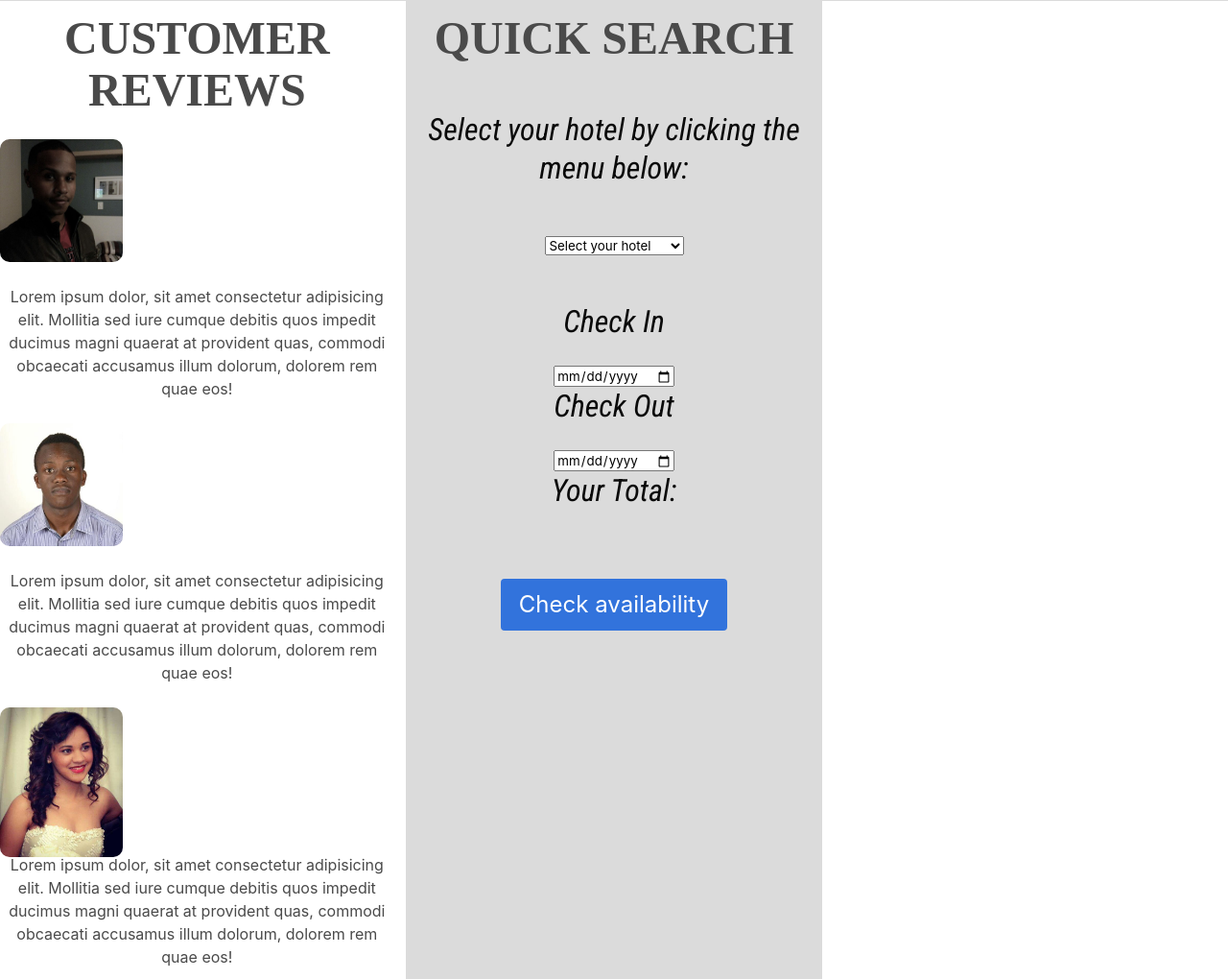
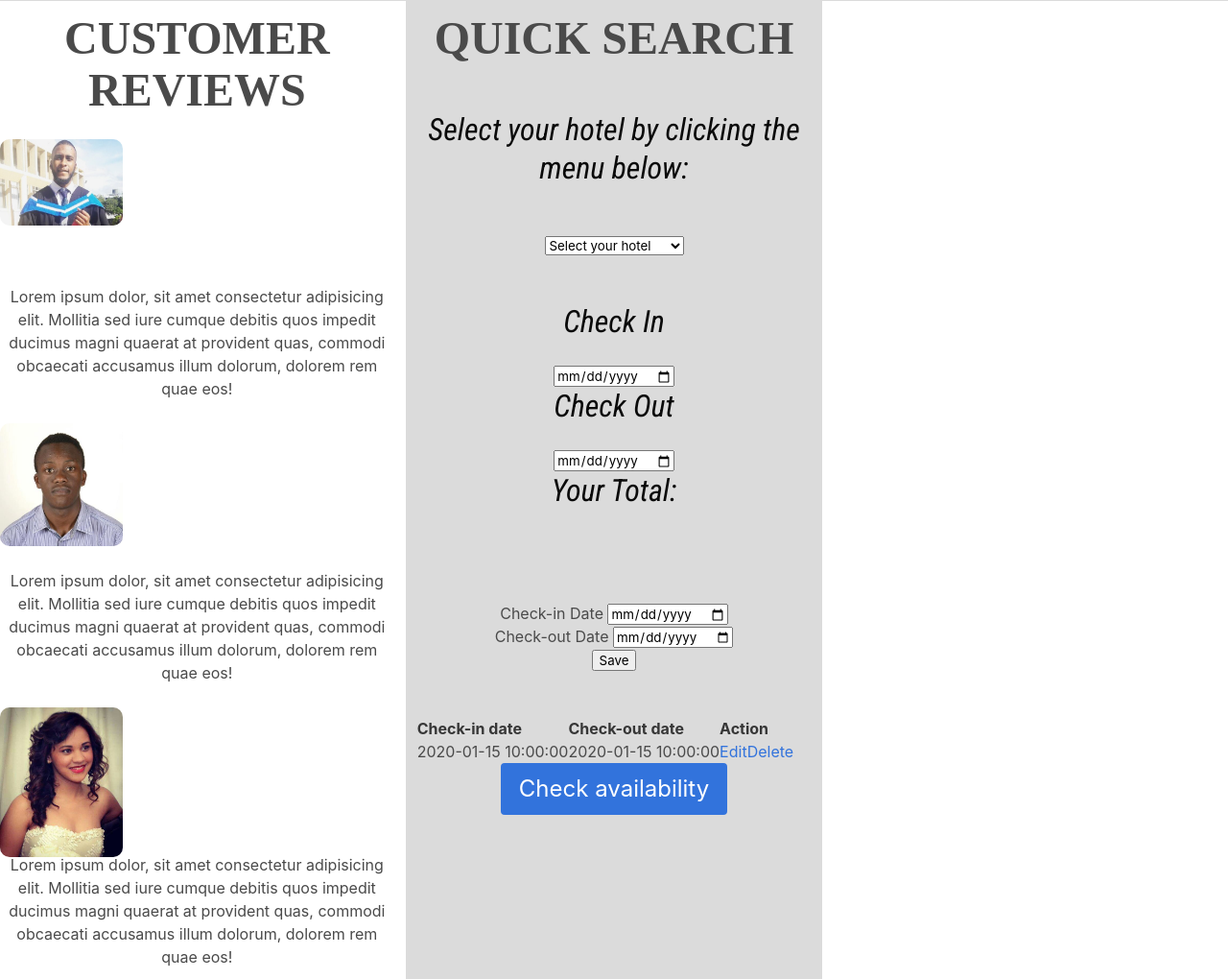
Before and after one commit to urickesau1/hotel_booking_system, a PHP site: page / in a window 1280 px wide. Shown: the part 1142-2162 px from the top of the page at 96% size. Run offline with PHP 8.4, Linux system fonts and the light colour scheme; tables that the repository leaves empty or names only in its code hold one stand-in row (values such as "Sample post"); some web fonts are replaced.

Commit message:
added a test form with dates to improve user experience when selecting check-in and check-out dates

```diff
--- a/index.php
+++ b/index.php
@@ -1,3 +1,23 @@
+<?php include('server.php');
+
+if (isset($_GET['edit'])) {
+    $id = $_GET['edit'];
+
+    $rec = mysqli_query($db, "SELECT * FROM date_info WHERE id=$id");
+    $edit_state = true;
+    $record = mysqli_fetch_array($rec);
+    $date_in = $record['date_in'];
+    $date_out = $record['date_out'];
+    $id = $record['id'];
+
+}
+
+
+?>
+
+
+
+
 <!DOCTYPE html>
 <html lang="en">
 <head>
@@ -137,6 +157,15 @@
             display: none;
         }
 
+        #bookdates {
+            width: 45%;
+            margin: 50px auto;
+            text-align: left;
+            padding: 20px;
+            border: 6px solid #bbbbbb;
+            border-radius: 13px;
+        }
+
 
 
 
@@ -241,7 +270,7 @@
             <h2 class="title is-1 has-text-grey-dark" id="reviews">CUSTOMER REVIEWS</h2>
             <div>
             <figure class="image is-128x128 is-centered">
-                <img src="img/urick.jpg">
+                <img src="img/john-paul.jpg">
             </figure>
             <br>
             <p class="is-italic" id="review-text">
@@ -307,8 +336,73 @@
 
            </form>
            <br>
+           <br>
+           <!------------------------------------------------------------------>
+           <form method="post" action="server.php" class="bookdates">
+    <input type="hidden" name="id" value="<?php echo $id; ?>">
+
+        <div class="input-group">
+            <label>Check-in Date</label>
+            <input type="date"name="date_in" value="<?php echo $date_in; ?>">
+        </div>
+        <div class="input-group">
+            <label>Check-out Date</label>
+            <input type="date"name="date_out" value="<?php echo $date_out; ?>">
+        </div>
+        <div class="input-group">
+            <!--Here I defined my buttons to respond according to whether a user wants to update or save a task-->
+            <?php if ($edit_state == false): ?>
+                <button type="submit" name="save" class="btn">Save</button>
+             <?php else:  ?>
+                <button type="submit" name="update" class="btn">Update</button>
+            <?php endif ?>
+        </div>
+    </form>
+        <br>
+        <br>
+        <!------------------------------------------------------------------>
+        <!------------------------------------------------------------------>
+
+    <!--THIS IS THE TABLE WHICH DISPLAYS THE TASK INFORMATION ONCE IT HAS BEEN ENTERED AND SAVED-->
+    <table>
+        <thead>
+            <tr>
+                <th>Check-in date</th>
+                <th>Check-out date</th>
+                <th colspan="2">Action</th>
+            </tr>
+        </thead>
+        <tbody>
+        <!--THE DATA IS FETCHED AND DISPLAYED VIA THE FETCH ARRAY FUNCTION. I CALLED THE DATA FROM THEIR ASSIGNED FIELDS IN THE DATABASE TO THEIR CORRESPONDING POSITION IN THE USER TABLE-->
+        <?php while($row = mysqli_fetch_array($results)) { ?>
+            <tr>
+                <td><?php echo $row['date_in']; ?></td>
+                <td><?php echo $row['date_out']; ?></td>
+                <!--Edit the selected data on the index page-->
+                <td><a class="edit_btn" href="index.php?edit=<?php echo $row['id']; ?>">Edit</a></td>
+                <!--Delete the selected data from the server and database-->
+                <td><a class="dlt_btn" href="server.php?dlt=<?php echo $row['id']; ?>">Delete</a></td>
+            </tr>
+
+        <?php }?>
+
+        </tbody>
+    </table>
 
 
+
+
+
+
+
+
+
+
+
+
+
+
+           <!------------------------------------------------------------------>
            <button class="button is-link is-large" href="#">
                 Check availability
            </button>
--- a/server.php
+++ b/server.php
@@ -1,9 +1,54 @@
 <?php
+
+
 session_start();
 
-$conn = mysqli_connect('localhost', 'root', 'MyNewPassword', 'sleepover');
+
+$date_in = "";
+$date_out = "";
+$id = 0;
+$edit_state = false;
+//Creating a connection to the database
+
+$db = mysqli_connect('localhost', 'root', 'MyNewPass', 'testcrud2');
+
+if (isset($_POST['save'])) {
+
+    $date_in = $_POST['date_in'];
+    $date_out = $_POST['date_out'];
+
+    $query = "INSERT INTO date_info (date_in, date_out) VALUES ('$date_in', '$date_out')";
+    mysqli_query($db, $query);
+    $_SESSION['msg'] = "TASK SAVED";
+    header('location: index.php');
+
+
+}
+
+if (isset($_POST['update'])) {
+
+   $id = mysqli_real_escape_string($db, $_POST['id']);
+   $date_in = mysqli_real_escape_string($db, $_POST['date_in']);
+   $date_out = mysqli_real_escape_string($db, $_POST['date_out']);
+
+
+   mysqli_query($db, "UPDATE date_info SET date_in='$date_in', date_out='$date_out' WHERE id='$id'");
+   $_SESSION['msg'] = "TASK UPDATED";
+
+    header('location: index.php');
+}
+
+if (isset($_GET['dlt'])) {
+    $id = $_GET['dlt'];
+    mysqli_query($db, "DELETE FROM date_info WHERE id=$id");
+    $_SESSION['msg'] = "TASK DELETED";
+    header('location: index.php');
+}
 
 
 
 
+$results = mysqli_query($db, "SELECT * FROM date_info");
+
+
 ?>
```
Also changed, not shown: styles/styles.css (added, +122 -0 lines).
